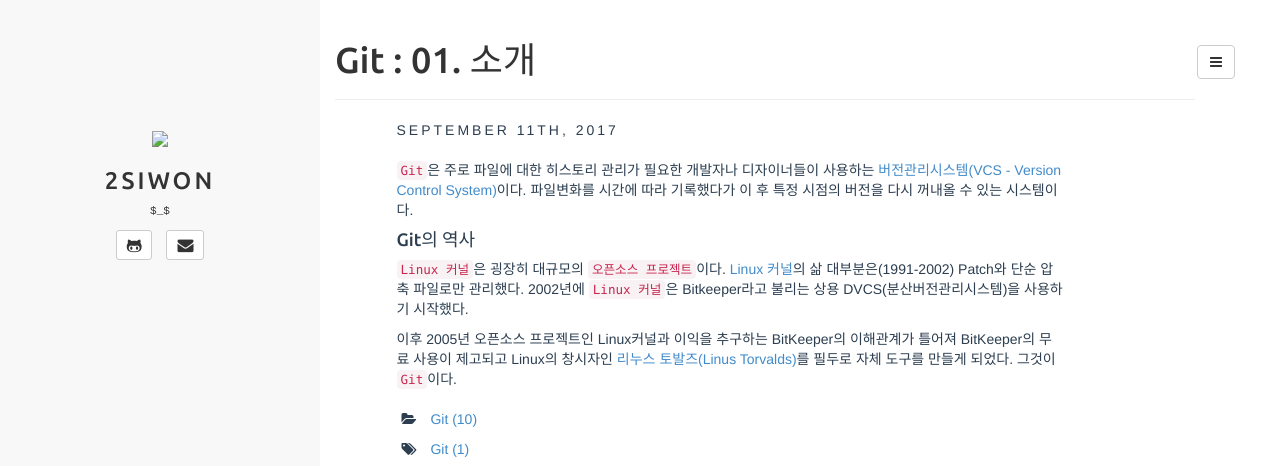
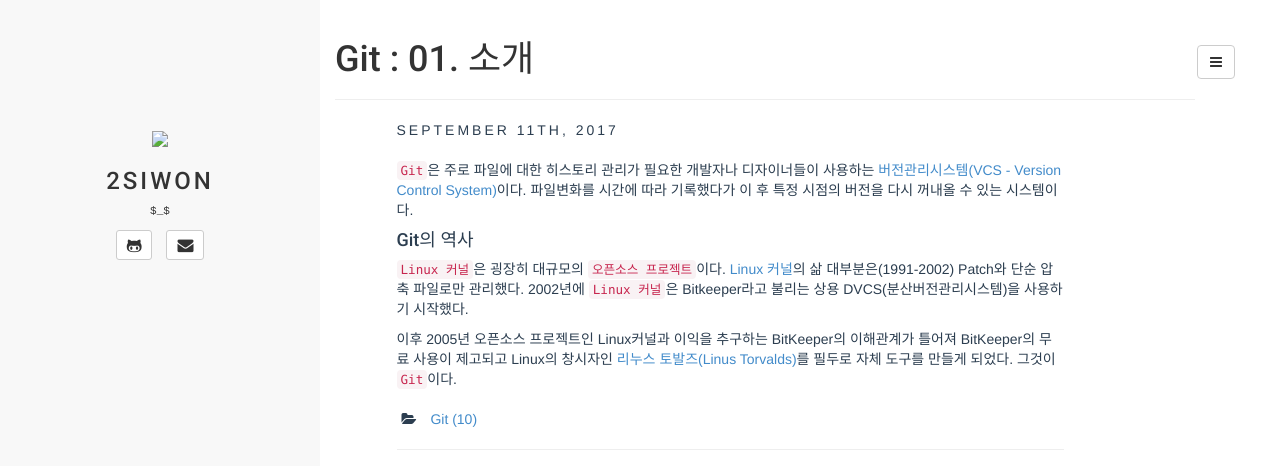
Before and after one commit to 2siwon/2siwon.github.io, a Jekyll site: the page built from _posts/2017-09-11-git-001-introduction.markdown, in a window 1280 px wide, cut to the strip 0-466 px from the top of the page. Built offline with Jekyll 4.4.1, drawn with Linux system fonts in a browser that asks for light colours.

Commit message:
change font-family

```diff
--- a/_posts/2017-09-11-git-001-introduction.markdown
+++ b/_posts/2017-09-11-git-001-introduction.markdown
@@ -3,7 +3,6 @@
 title:  "Git : 01. 소개"
 date:   2017-09-11 15:10:41 +0900
 categories: Git
-tag : Git
 ---
 
 
--- a/assets/css/style.css
+++ b/assets/css/style.css
@@ -1,4 +1,4 @@
-@import url(//fonts.googleapis.com/css?family=Ubuntu:500&subset=latin,latin-ext);
+@import url(//fonts.googleapis.com/css?family=Roboto:500&subset=latin,latin-ext);
 
 body{
 	color: #2c3e50;
@@ -118,14 +118,14 @@
 article.home div a:hover, article.home pre a:hover { color: #7A746E; text-decoration: none; }
 article img { max-width: 100%; }
 
-h1,h2,h3,h4,h5,h6 { font-family: 'Ubuntu', sans-serif; }
+h1,h2,h3,h4,h5,h6 { font-family: 'Roboto', sans-serif; }
 article.home h1,
 article.home h2,
 article.home h3,
 article.home h4,
 article.home h5,
 article.home h6 {
-	font-family: 'Ubuntu', sans-serif;
+	font-family: 'Roboto', sans-serif;
 	/*color: #f2756a;*/
 	color:#333;
 }
@@ -153,7 +153,7 @@
 
 footer {
 	padding-top: 15px;
-	font-family: 'Ubuntu';
+	font-family: 'Roboto';
 }
 
 /* nav-vertical-tabs component */
```
